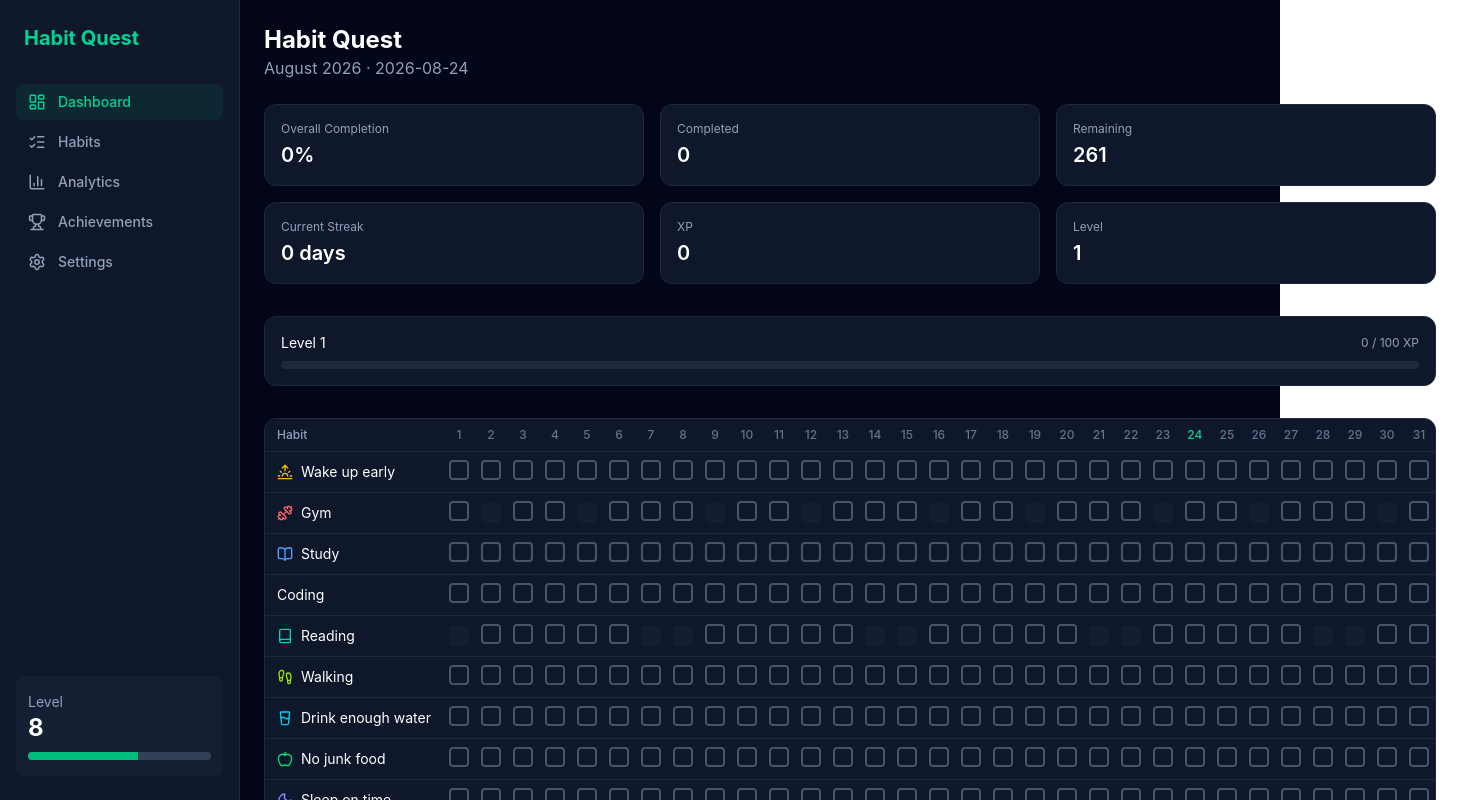
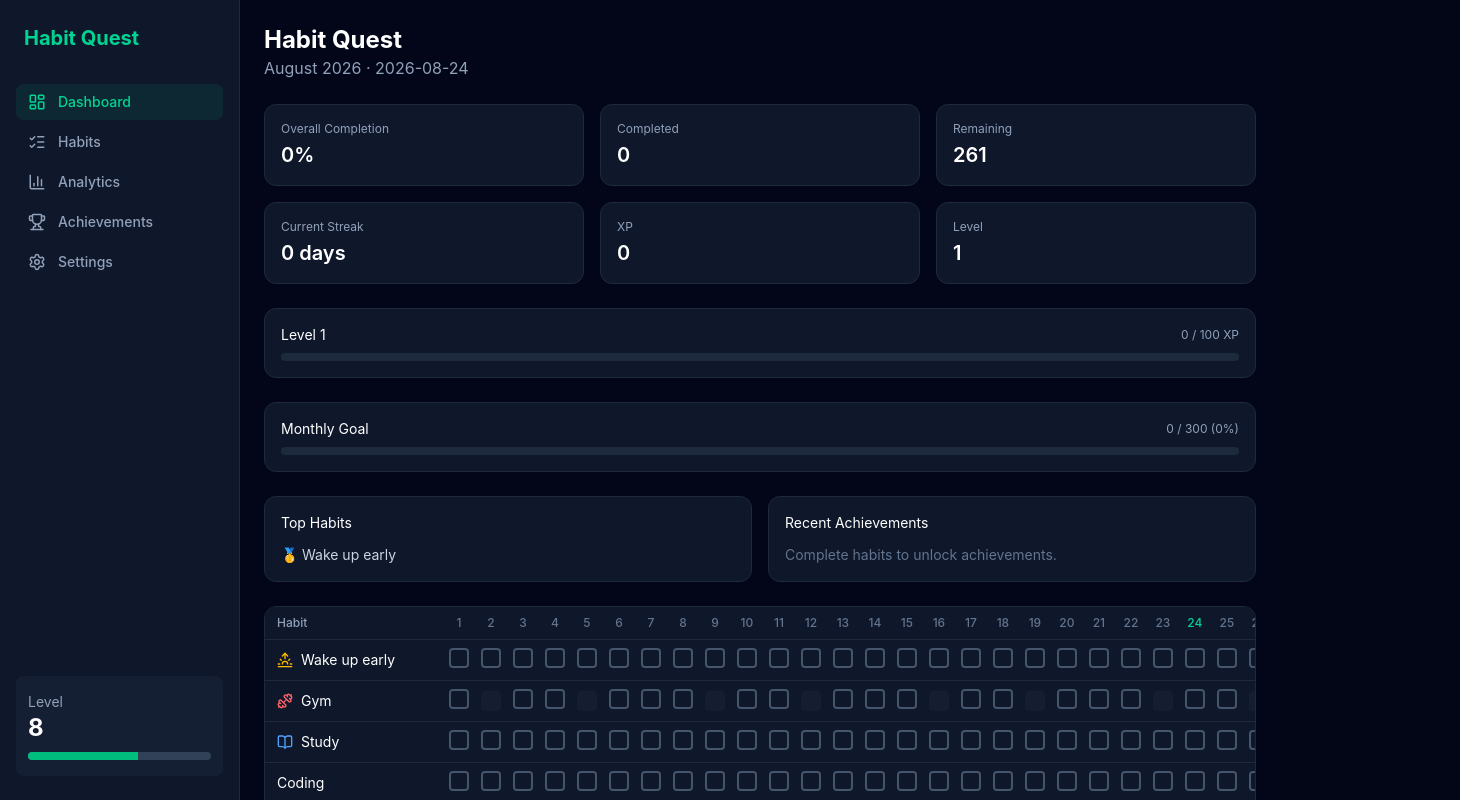
Before and after one commit to Dewesh10/habit-quest, a React (Vite) app: page / in a window 1280 px wide. Shown: the top 800 px of the page, 1460 px wide, since content can reach past the window. Built offline with nearby package versions, Linux system fonts and the light colour scheme.

Commit message:
Add Phase 11 Dashboard polish (goal tracking, top habits, recent achievements) and fix horizontal overflow layout bug

```diff
--- a/src/App.tsx
+++ b/src/App.tsx
@@ -12,7 +12,7 @@ function App() {
     <BrowserRouter>
       <div className="flex min-h-screen bg-slate-950">
         <Sidebar />
-        <main className="flex-1 p-6 pb-24 md:pb-6">
+        <main className="flex-1 min-w-0 overflow-x-hidden p-6 pb-24 md:pb-6">
           <Routes>
             <Route path="/" element={<Dashboard />} />
             <Route path="/habits" element={<Habits />} />
--- a/src/index.css
+++ b/src/index.css
@@ -1 +1,10 @@
 @import "tailwindcss";
+
+html, body, #root {
+  background-color: #020617;
+  min-height: 100%;
+}
+
+body {
+  overflow-x: hidden;
+}
--- a/src/pages/Dashboard/Dashboard.tsx
+++ b/src/pages/Dashboard/Dashboard.tsx
@@ -1,6 +1,8 @@
 import { useEffect, useRef, useState } from "react"
 import { useHabits } from "../../hooks/useHabits"
 import { useCompletions } from "../../hooks/useCompletions"
+import { useSettings } from "../../hooks/useSettings"
+import { useAchievements } from "../../hooks/useAchievements"
 import { getMonthDates, getMonthName, todayISO } from "../../utils/date"
 import {
   calculateOverallCompletion,
@@ -9,25 +11,34 @@ import {
   calculateCurrentStreak,
   calculateXP,
   calculateLevel,
+  calculateBestHabit,
+  calculateWorstHabit,
 } from "../../utils/stats"
 import HabitGrid from "../../components/calendar/HabitGrid"
 
 export default function Dashboard() {
   const { habits, loaded: habitsLoaded } = useHabits()
   const { completions, loaded: completionsLoaded } = useCompletions()
+  const { settings, loaded: settingsLoaded } = useSettings()
+  const { achievements, loaded: achievementsLoaded } = useAchievements(
+    habits,
+    completions
+  )
 
   const [showLevelUp, setShowLevelUp] = useState(false)
   const [levelUpValue, setLevelUpValue] = useState(1)
   const prevLevel = useRef<number | null>(null)
 
-  const xp = habitsLoaded && completionsLoaded ? calculateXP(habits, completions) : 0
+  const allLoaded =
+    habitsLoaded && completionsLoaded && settingsLoaded && achievementsLoaded
+
+  const xp = allLoaded ? calculateXP(habits, completions) : 0
   const { level, currentLevelXP, nextLevelXP } = calculateLevel(xp)
 
   useEffect(() => {
-    if (!habitsLoaded || !completionsLoaded) return
+    if (!allLoaded) return
 
     if (prevLevel.current === null) {
-      // First render after data loads: just record the level, don't celebrate.
       prevLevel.current = level
       return
     }
@@ -41,9 +52,9 @@ export default function Dashboard() {
     }
 
     prevLevel.current = level
-  }, [level, habitsLoaded, completionsLoaded])
+  }, [level, allLoaded])
 
-  if (!habitsLoaded || !completionsLoaded) {
+  if (!allLoaded) {
     return <p className="text-slate-400">Loading...</p>
   }
 
@@ -56,6 +67,17 @@ export default function Dashboard() {
   const totalCompleted = calculateTotalCompleted(completions)
   const remaining = calculateRemaining(habits, completions, monthDates)
   const currentStreak = calculateCurrentStreak(habits, completions)
+
+  const bestHabit = calculateBestHabit(habits, completions, monthDates)
+  const worstHabit = calculateWorstHabit(habits, completions, monthDates)
+
+  const goal = settings.monthlyGoal
+  const goalProgress = goal > 0 ? Math.min(100, Math.round((totalCompleted / goal) * 100)) : 0
+
+  const recentAchievements = achievements
+    .filter((a) => a.unlockedAt)
+    .sort((a, b) => (b.unlockedAt! > a.unlockedAt! ? 1 : -1))
+    .slice(0, 3)
 
   const stats = [
     { label: "Overall Completion", value: `${overallCompletion}%` },
@@ -79,7 +101,7 @@ export default function Dashboard() {
         {getMonthName(month)} {year} · {todayISO()}
       </p>
 
-      <div className="grid grid-cols-2 md:grid-cols-3 gap-4 mb-8">
+      <div className="grid grid-cols-2 md:grid-cols-3 gap-4 mb-6">
         {stats.map((s) => (
           <div
             key={s.label}
@@ -91,7 +113,7 @@ export default function Dashboard() {
         ))}
       </div>
 
-      <div className="bg-slate-900 border border-slate-800 rounded-xl p-4 mb-8">
+      <div className="bg-slate-900 border border-slate-800 rounded-xl p-4 mb-6">
         <div className="flex justify-between items-center mb-2">
           <span className="text-sm text-white">Level {level}</span>
           <span className="text-xs text-slate-400">
@@ -111,6 +133,56 @@ export default function Dashboard() {
         </div>
       </div>
 
+      <div className="bg-slate-900 border border-slate-800 rounded-xl p-4 mb-6">
+        <div className="flex justify-between items-center mb-2">
+          <span className="text-sm text-white">Monthly Goal</span>
+          <span className="text-xs text-slate-400">
+            {totalCompleted} / {goal} ({goalProgress}%)
+          </span>
+        </div>
+        <div className="w-full h-2 bg-slate-800 rounded-full overflow-hidden">
+          <div
+            className="h-full bg-sky-500"
+            style={{ width: `${goalProgress}%` }}
+          />
+        </div>
+      </div>
+
+      <div className="grid grid-cols-1 md:grid-cols-2 gap-4 mb-6">
+        <div className="bg-slate-900 border border-slate-800 rounded-xl p-4">
+          <p className="text-sm text-white mb-3">Top Habits</p>
+          {bestHabit ? (
+            <p className="text-slate-300 text-sm">
+              🥇 {bestHabit.name}
+            </p>
+          ) : (
+            <p className="text-slate-500 text-sm">Not enough data yet.</p>
+          )}
+          {worstHabit && worstHabit.id !== bestHabit?.id && (
+            <p className="text-slate-500 text-xs mt-2">
+              Needs attention: {worstHabit.name}
+            </p>
+          )}
+        </div>
+
+        <div className="bg-slate-900 border border-slate-800 rounded-xl p-4">
+          <p className="text-sm text-white mb-3">Recent Achievements</p>
+          {recentAchievements.length === 0 ? (
+            <p className="text-slate-500 text-sm">
+              Complete habits to unlock achievements.
+            </p>
+          ) : (
+            <div className="flex flex-col gap-1">
+              {recentAchievements.map((a) => (
+                <p key={a.id} className="text-slate-300 text-xs">
+                  🏆 {a.name}
+                </p>
+              ))}
+            </div>
+          )}
+        </div>
+      </div>
+
       <HabitGrid year={year} month={month} />
     </div>
   )
```
